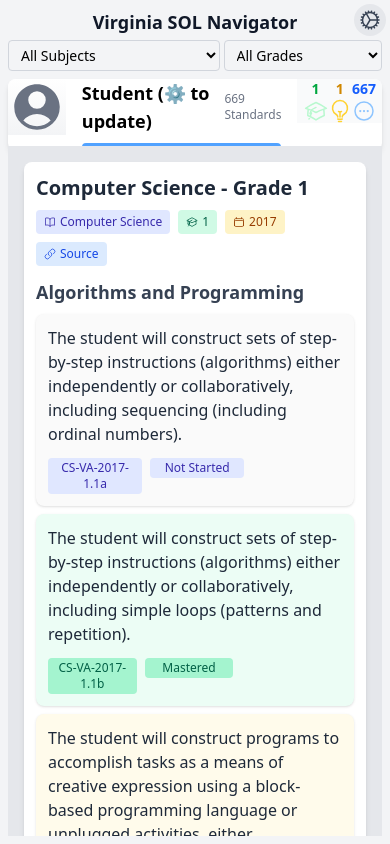
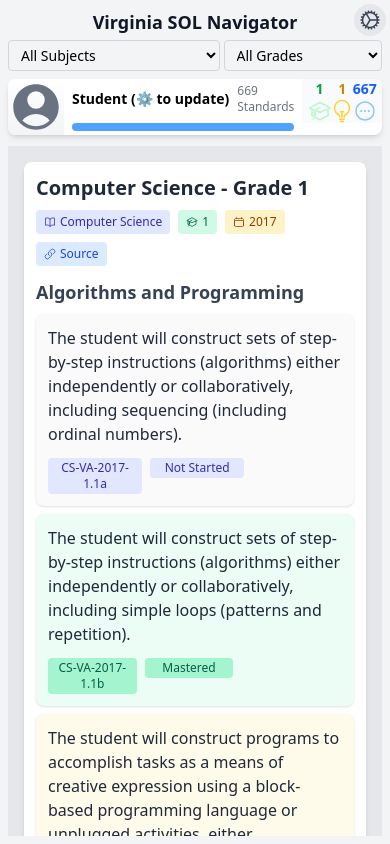
Before and after one commit to clates/v-sol-explorer, a React (Vite) app: page / in a window 390 px wide. Built offline with nearby package versions, Linux system fonts and the light colour scheme.

Commit message:
Some *very* minor mobile fixups to account for the default name being long.

```diff
--- a/src/components/ProfileSummaryCard.tsx
+++ b/src/components/ProfileSummaryCard.tsx
@@ -85,9 +85,9 @@ const ProfileSummaryCard: React.FC<ProfileSummaryCardProps> = ({
         </div>
 
         {/* Middle section - Name and Progress bar */}
-        <div className="flex-grow flex flex-col justify-center px-4">
-          <div className="flex items-center justify-between mb-2">
-            <h2 className="text-lg font-bold">{profile.displayName}</h2>
+        <div className="flex-grow flex flex-col justify-center px-2 lg:px-4">
+          <div className="flex items-center justify-between mb-2 gap-2">
+            <h2 className="text-sm lg:text-lg whitespace-nowrap text-ellipsis font-bold">{profile.displayName}</h2>
             <span className="text-xs text-gray-500">
               {stats.total} Standards
             </span>
```
